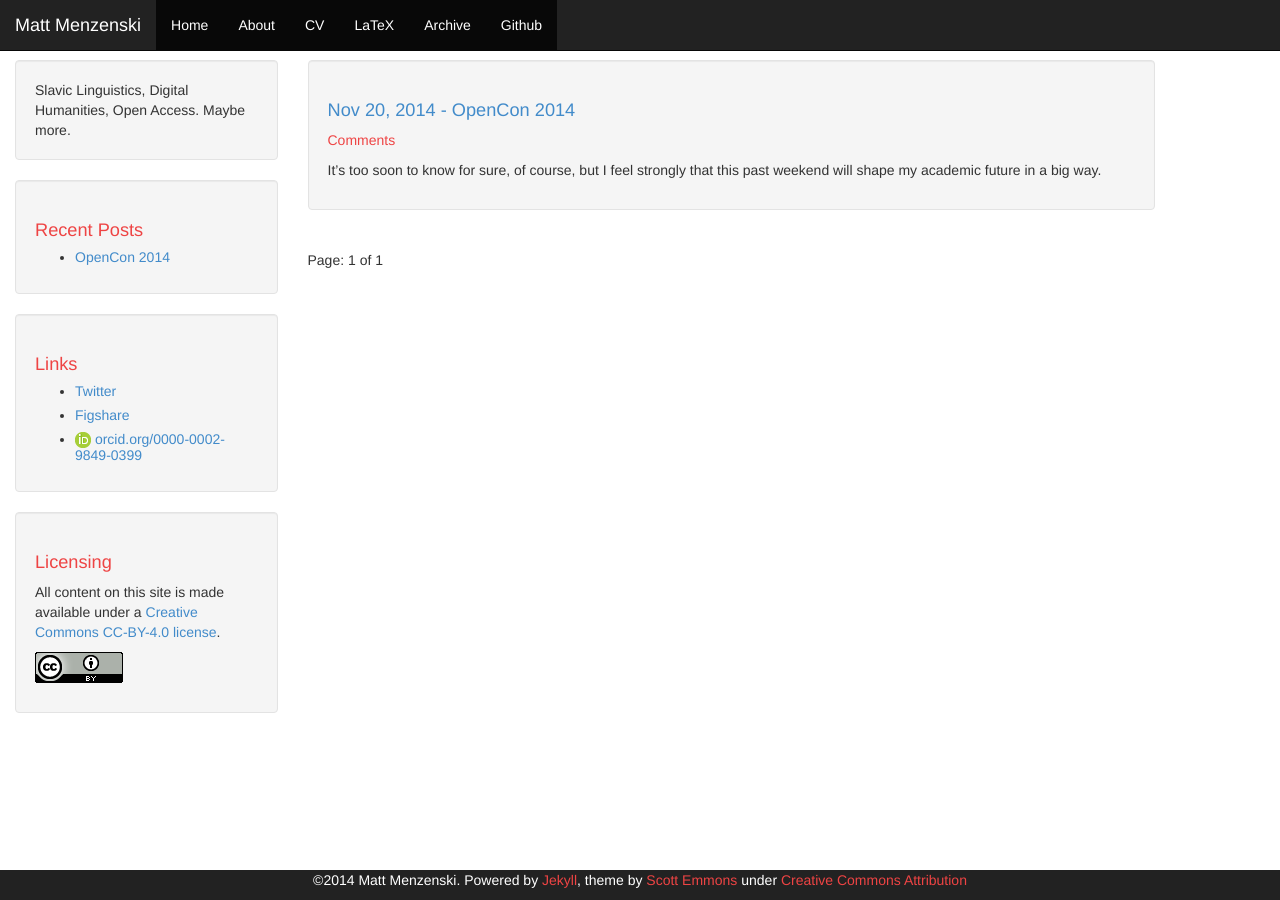
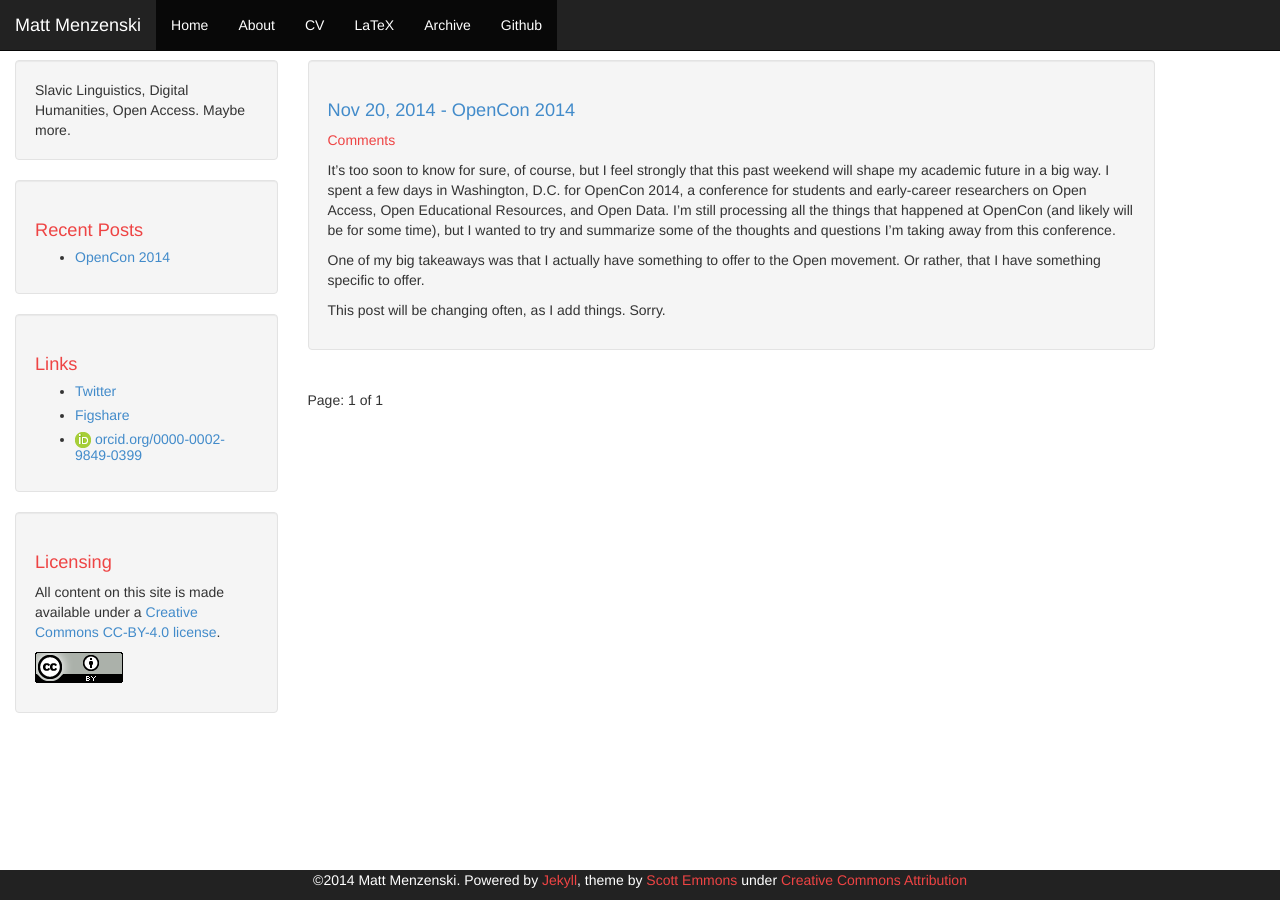
Before and after one commit to menzenski/menzenski.github.io, a Jekyll site: the page built from index.html, in a window 1280 px wide. Built offline with Jekyll 4.4.1, drawn with Linux system fonts in a browser that asks for light colours; Markdown is read by kramdown in place of the engine named in the settings; the list of posts is cut into pages by our own code; comment, search, counter and statistics services are not loaded.

Commit message:
updated opencon post

```diff
--- a/_posts/2014-11-19-opencon.md
+++ b/_posts/2014-11-19-opencon.md
@@ -4,4 +4,17 @@ title: "OpenCon 2014"
 date: 2014-11-20 07:56:06 -0600
 comments: true
 ---
-It's too soon to know for sure, of course, but I feel strongly that this past weekend will shape my academic future in a big way.
+It's too soon to know for sure, of course, but I feel strongly that
+this past weekend will shape my academic future in a big way. I spent
+a few days in Washington, D.C. for OpenCon 2014, a conference for
+students and early-career researchers on Open Access, Open Educational
+Resources, and Open Data. I'm still processing all the things that
+happened at OpenCon (and likely will be for some time), but I wanted
+to try and summarize some of the thoughts and questions I'm taking
+away from this conference.
+
+One of my big takeaways was that I actually have something to offer to
+the Open movement. Or rather, that I have something specific to
+offer.
+
+This post will be changing often, as I add things. Sorry.
--- a/latex.html
+++ /dev/null
@@ -1,12 +0,0 @@
----
-layout: default
----
-
-<div class="well">
-    <h1>LaTeX stuff</h1>
-    <p>On this page I'll be posting links to LaTeX source files for
-    some of the things I've written. LaTeX isn't very common in the
-    humanities, and is practically unheard of in the field of Slavic
-    languages and literatures, so I'd love to share the way I've been
-    doing things and maybe get some feedback on what can be improved.</p>
-</div>
```
Also changed, not shown: _posts/.#2014-11-19-opencon.md (added, +1 -0 lines), talks.html (added, +16 -0 lines).
